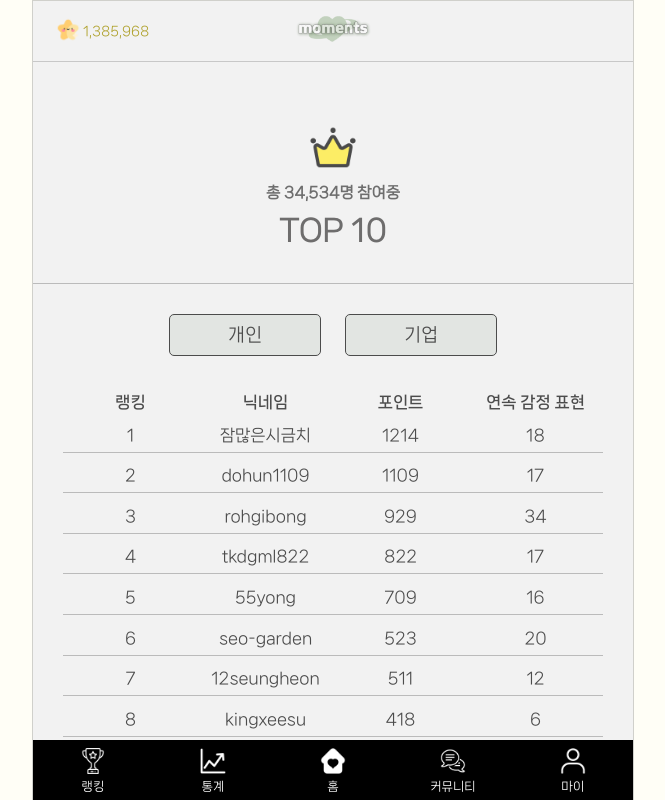
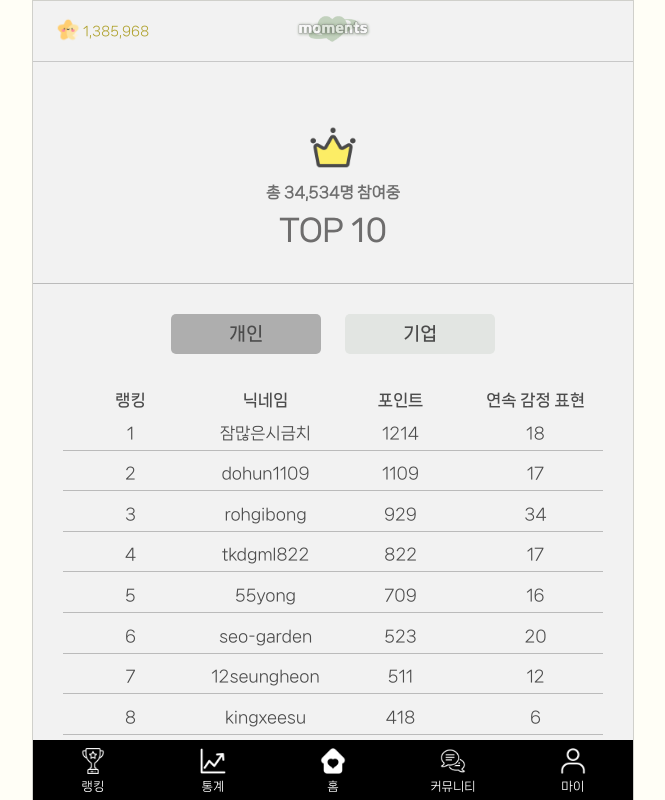
Before and after one commit to TEAM-GDG/FrontEnd, a React (Create React App) app: page /rank in a window 1280 px wide. Shown: the top 800 px of the page, without its empty margins (307-972 px from the left). Built offline with nearby package versions, Linux system fonts and the light colour scheme.

Commit message:
2408040708 fix button

```diff
--- a/src/pages/mainUtilPage/RankPage/Rank.module.css
+++ b/src/pages/mainUtilPage/RankPage/Rank.module.css
@@ -48,10 +48,10 @@
   margin: 0 2% 0 2%;
   height: 40px;
   width: 25%;
-  border: 1px solid #4c4c4c;
   border-radius: 5px;
   background: #e2e5e2;
   font-size: 18px;
+  font-family: '나눔스퀘어볼드', 'sans-serif';
 }
 
 .rankViewContainer {
--- a/src/pages/mainUtilPage/RankPage/index.js
+++ b/src/pages/mainUtilPage/RankPage/index.js
@@ -25,12 +25,14 @@ const RankPage = () => {
         </div>
         <div className={styles.rankPurposeContainer}>
           <div
+            style={purpose === 'private' ? { background: '#aeaeae' } : {}}
             className={styles.rankPurposeButton}
             onClick={() => setPurpose('private')}
           >
             개인
           </div>
           <div
+            style={purpose === 'company' ? { background: '#aeaeae' } : {}}
             className={styles.rankPurposeButton}
             onClick={() => setPurpose('company')}
           >
```
